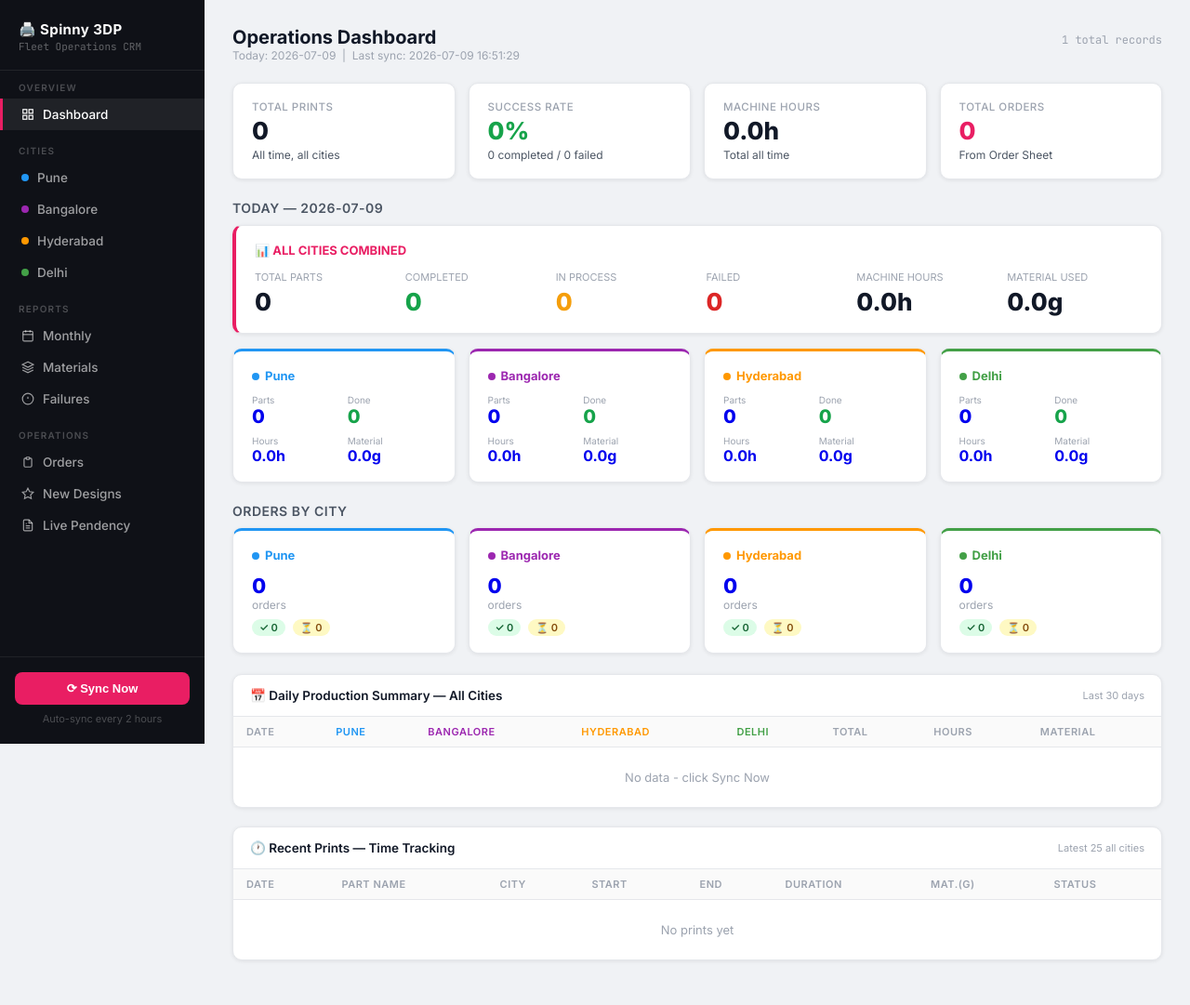
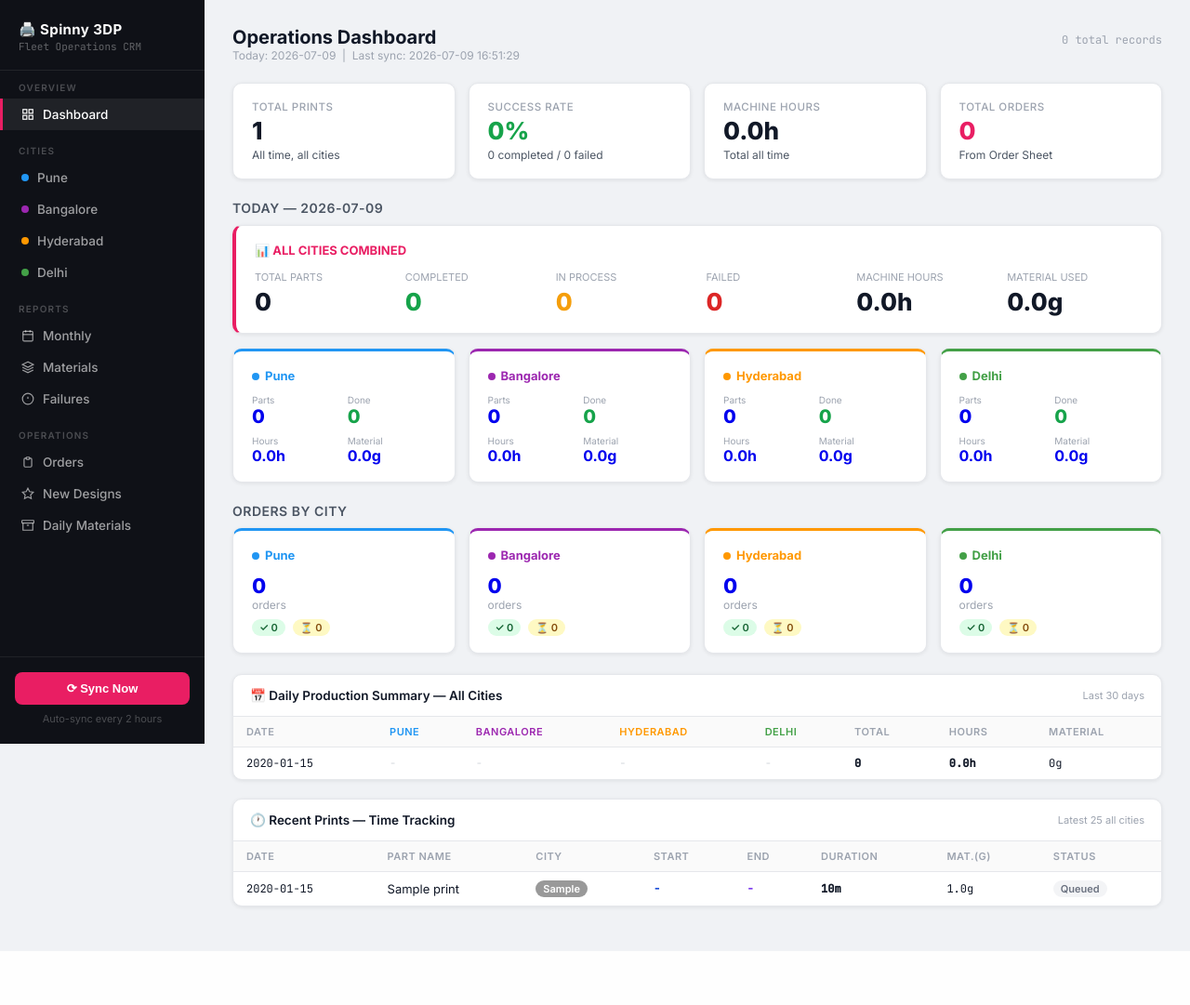
Before and after one commit to vishal15-ops/spinny-3dp-crm, a Flask app: page / in a window 1280 px wide. Shown: the whole page at 93% size. After the commit the page ends 1023 px from the top, so only its background shows below. Run offline with Flask 3, Linux system fonts and the light colour scheme; data comes from the database, SQL or seed files in the repository; tables that the repository leaves empty hold one stand-in row (values such as "Sample post"); data that the repository does not hold is empty.

Commit message:
Update base.html

```diff
--- a/templates/base.html
+++ b/templates/base.html
@@ -104,8 +104,8 @@
     <a href="/designs"  class="nav-link {% if active=='designs' %}active{% endif %}">
       <svg width="14" height="14" fill="none" stroke="currentColor" stroke-width="2" viewBox="0 0 24 24"><polygon points="12 2 15.09 8.26 22 9.27 17 14.14 18.18 21.02 12 17.77 5.82 21.02 7 14.14 2 9.27 8.91 8.26 12 2"/></svg>New Designs
     </a>
-    <a href="/pendency" class="nav-link {% if active=='pendency' %}active{% endif %}">
-      <svg width="14" height="14" fill="none" stroke="currentColor" stroke-width="2" viewBox="0 0 24 24"><path d="M14 2H6a2 2 0 00-2 2v16a2 2 0 002 2h12a2 2 0 002-2V8z"/><polyline points="14 2 14 8 20 8"/><line x1="16" y1="13" x2="8" y2="13"/><line x1="16" y1="17" x2="8" y2="17"/><polyline points="10 9 9 9 8 9"/></svg>Live Pendency
+    <a href="/stock" class="nav-link {% if active=='stock' %}active{% endif %}">
+      <svg width="14" height="14" fill="none" stroke="currentColor" stroke-width="2" viewBox="0 0 24 24"><path d="M21 8V21H3V8"/><rect x="1" y="3" width="22" height="5" rx="1"/><line x1="10" y1="12" x2="14" y2="12"/></svg>Daily Materials
     </a>
   </div>
   <div class="sidebar-footer">
```
